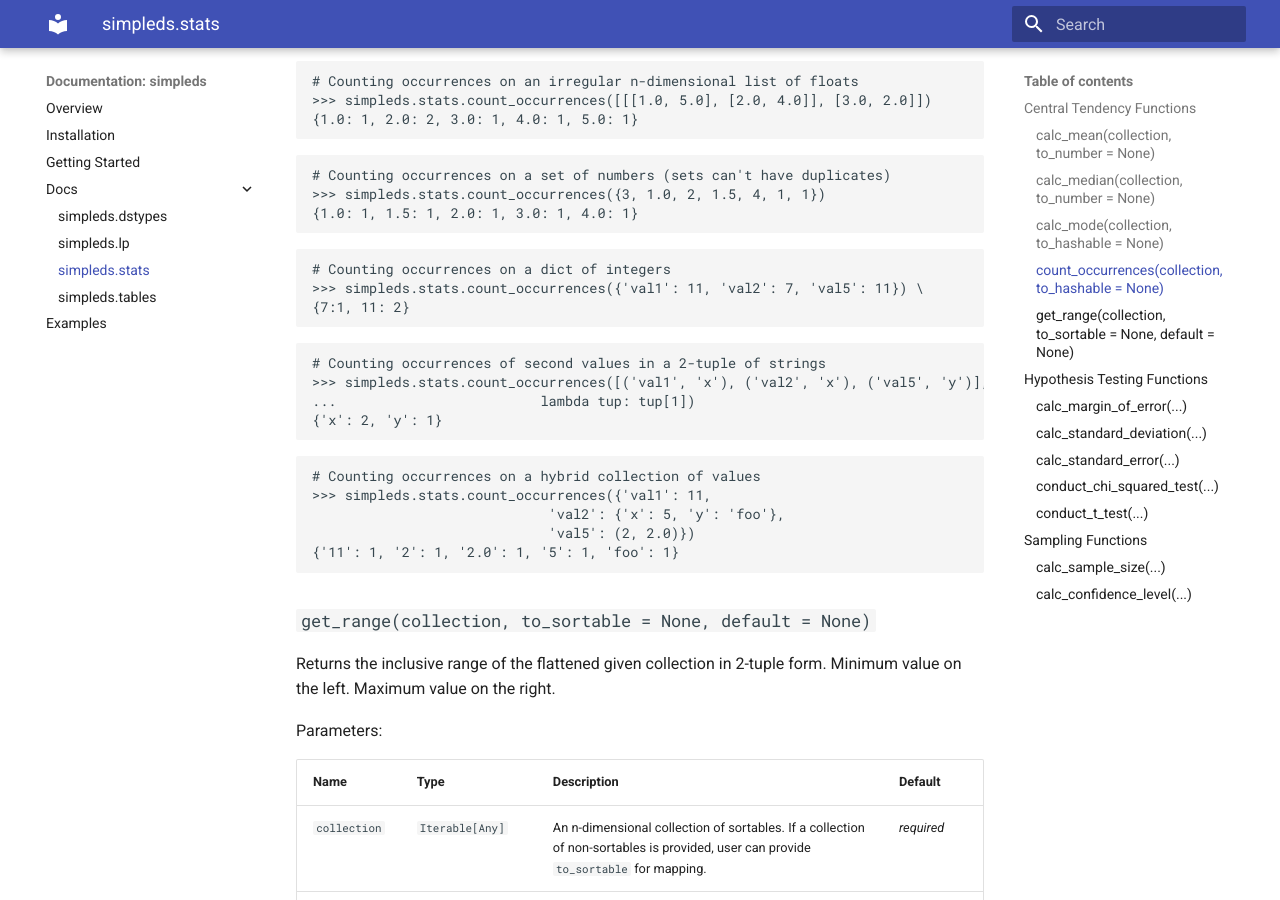
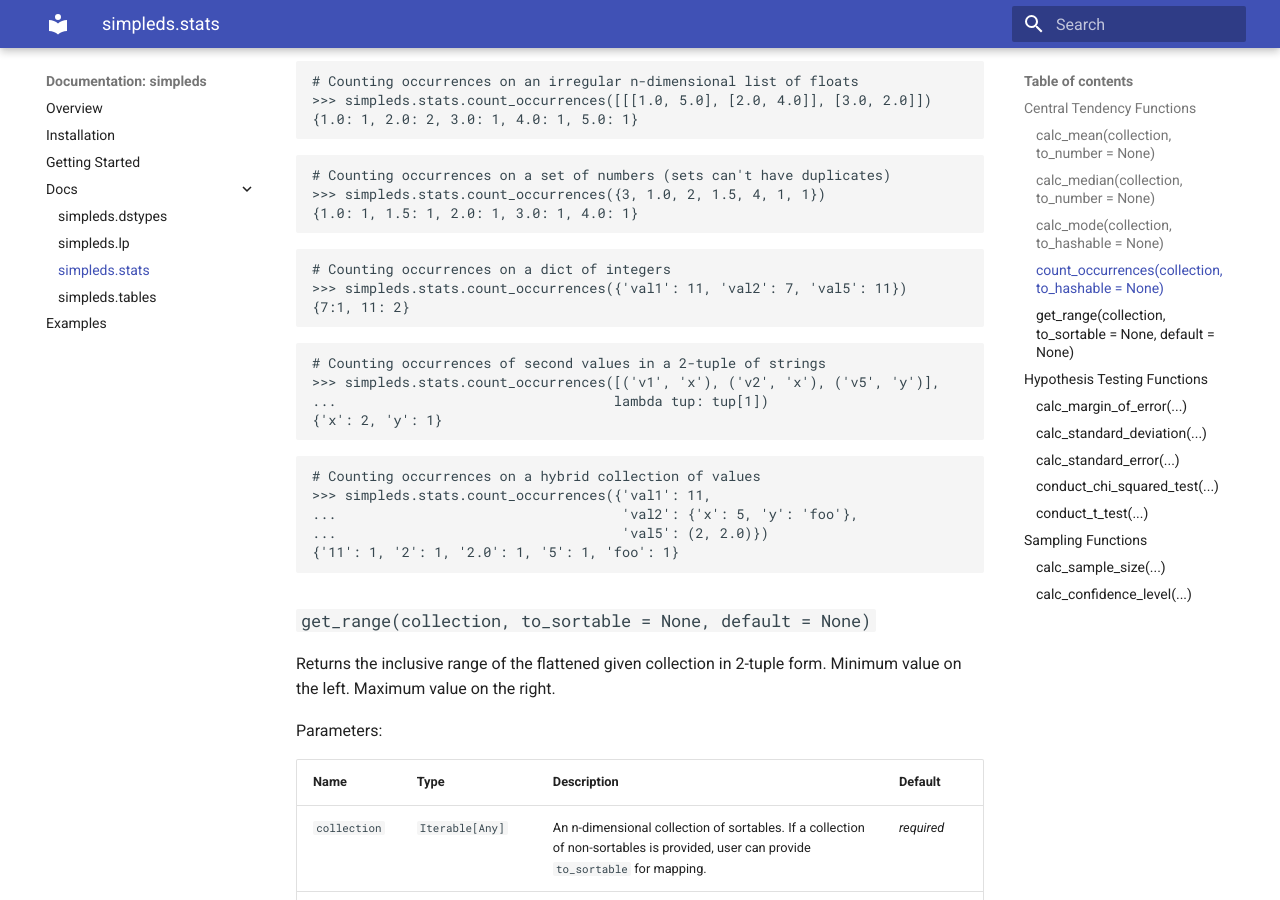
Before and after one commit to keiferc/simpleds, an MkDocs documentation site: the page built from docs/interfaces/stats.md, in a window 1280 px wide and 900 px high, scrolled down 5595 px. Built offline with MkDocs 1.6.1 and Material for MkDocs 9.7.7, drawn with Linux system fonts in a browser that asks for light colours; some of the changed text lies outside the part shown.

Commit message:
fixed examples spacing

````diff
--- a/docs/interfaces/stats.md
+++ b/docs/interfaces/stats.md
@@ -110,7 +110,7 @@
 ```python
 # Calculating median on a collection of non-numbers (string-integer tuples)
 >>> simpleds.stats.calc_median([('val1', 11), ('val2', 7), ('val5', 2)],
-...                   lambda tup: tup[1])
+...                            lambda tup: tup[1])
 7.0
 ```
 ```python
@@ -173,7 +173,7 @@
 ```python
 # Called on second values in a 2-tuple of strings
 >>> simpleds.stats.calc_mode([('val1', 'x'), ('val2', 'x'), ('val5', 'y')],
-...                 lambda tup: tup[1])
+...                          lambda tup: tup[1])
 'x'
 ```
 ```python
@@ -184,8 +184,8 @@
 ```python
 # Called on a hybrid collection of values
 >>> simpleds.stats.calc_mode({'val1': 11,
-                     'val2': {'x': 5, 'y': 'foo'},
-                     'val5': (2, 2.0)})
+...                  'val2': {'x': 5, 'y': 'foo'},
+...                  'val5': (2, 2.0)})
 '11'
 ```
 
@@ -231,20 +231,20 @@
 ```
 ```python
 # Counting occurrences on a dict of integers
->>> simpleds.stats.count_occurrences({'val1': 11, 'val2': 7, 'val5': 11}) \
+>>> simpleds.stats.count_occurrences({'val1': 11, 'val2': 7, 'val5': 11})
 {7:1, 11: 2}
 ```
 ```python
 # Counting occurrences of second values in a 2-tuple of strings
->>> simpleds.stats.count_occurrences([('val1', 'x'), ('val2', 'x'), ('val5', 'y')],
-...                         lambda tup: tup[1])
+>>> simpleds.stats.count_occurrences([('v1', 'x'), ('v2', 'x'), ('v5', 'y')],
+...                                  lambda tup: tup[1])
 {'x': 2, 'y': 1}
 ```
 ```python
 # Counting occurrences on a hybrid collection of values
 >>> simpleds.stats.count_occurrences({'val1': 11,
-                             'val2': {'x': 5, 'y': 'foo'},
-                             'val5': (2, 2.0)})
+...                                   'val2': {'x': 5, 'y': 'foo'},
+...                                   'val5': (2, 2.0)})
 {'11': 1, '2': 1, '2.0': 1, '5': 1, 'foo': 1}
 ```
 
@@ -313,7 +313,7 @@
 ```python
 # Called on second values in a 2-tuple of strings
 >>> simpleds.stats.get_range([('val1', 'x'), ('val2', 'x'), ('val5', 'y')],
-...                 lambda tup: tup[1])
+...                          lambda tup: tup[1])
 ('x', 'y')
 ```
 ```python
````
